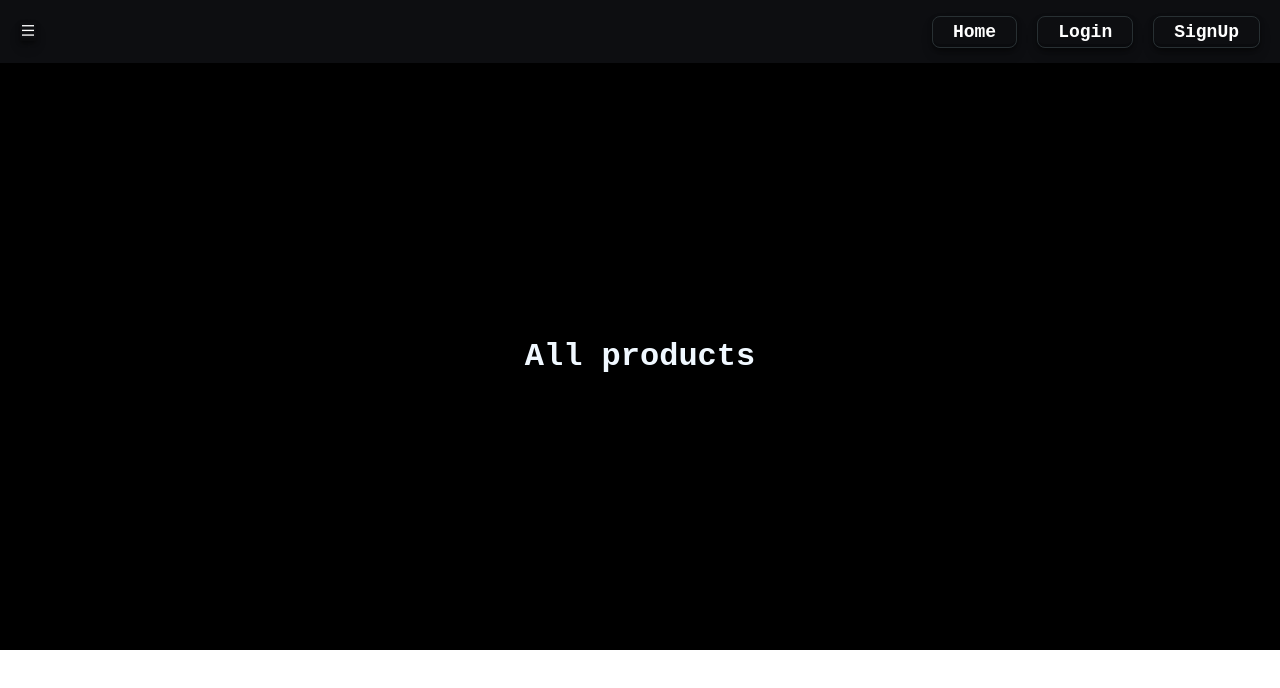
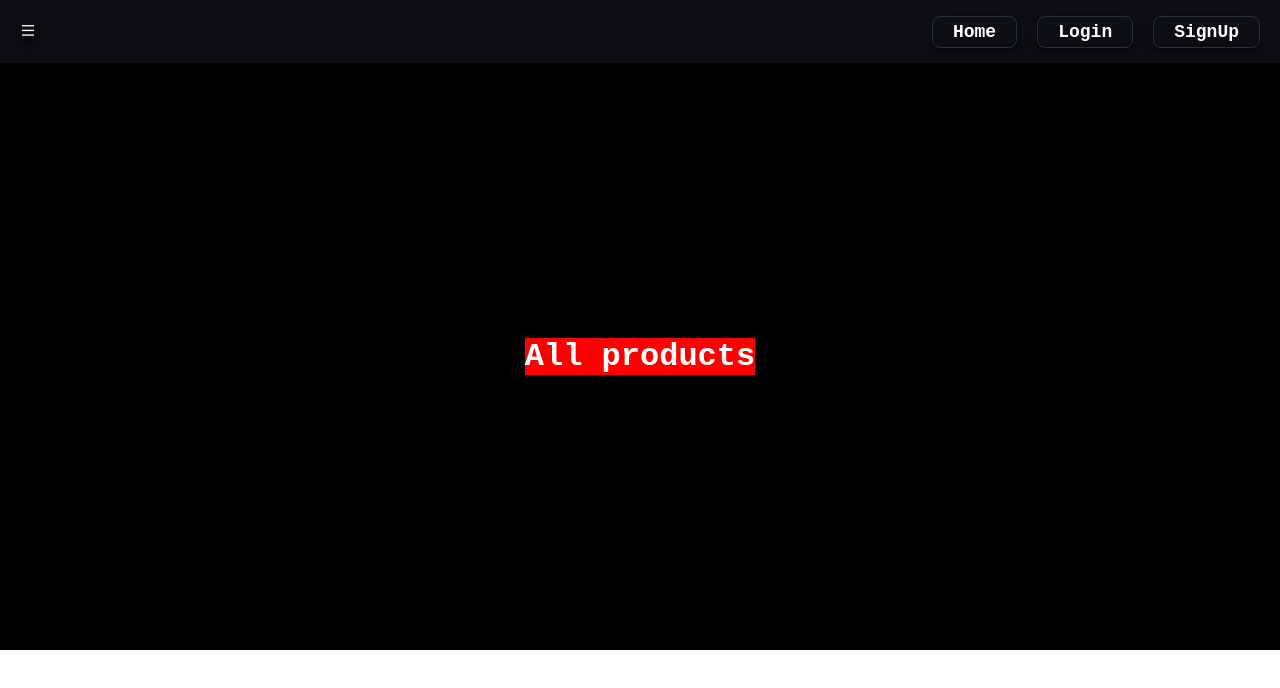
Before and after one commit to Mashaallah12/Class-react-project, a React (Vite) app: page /allproducts in a window 1280 px wide. Shown: the top 688 px of the page. Built offline with nearby package versions, Linux system fonts and the light colour scheme.

Commit message:
some changes

```diff
--- a/src/pages/allproducts/Allproducts.jsx
+++ b/src/pages/allproducts/Allproducts.jsx
@@ -1,8 +1,8 @@
 import React from 'react'
-import styles from "./allpdoducts.module.css"
+import styles from './Allproducts.module.css'
 const Allproducts = () => {
   return (
-    <div>
+    <div id={styles.Allproducts}>
       <h1>All products</h1>
     </div>
   )
--- /dev/null
+++ b/src/pages/allproducts/Allproducts.module.css
@@ -0,0 +1,4 @@
+#Allproducts h1{
+    color: white;
+    background-color: red;
+}
--- a/src/pages/allproducts/allpdoducts.module.css
+++ /dev/null
@@ -1,3 +0,0 @@
-h1{
-    color: aliceblue;
-}
--- a/src/pages/home/Home.jsx
+++ b/src/pages/home/Home.jsx
@@ -1,8 +1,8 @@
 import React from 'react'
-import './Home.modules.css'
+import  './Home.module.css'
 const Home = () => {
   return (
-    <div className="main-section" >
+    <div  className="main-section" >
         <h1 className='hh1'>Welcome to My Website</h1>
         <p className='par'>This is a simple main section layout to show how HTML and CSS can work together to create a clean, professional design.</p>
         <button className='btn'>Get Started</button>
--- a/src/pages/home/Home.modules.css
+++ b/src/pages/home/Home.module.css
@@ -23,6 +23,6 @@
     width: 90px;
     margin: 15px;
     height: 40px;
-    color: black;
+    color: white;
     font-family:Cambria, Cochin, Georgia, Times, 'Times New Roman', serif;
 }
```
